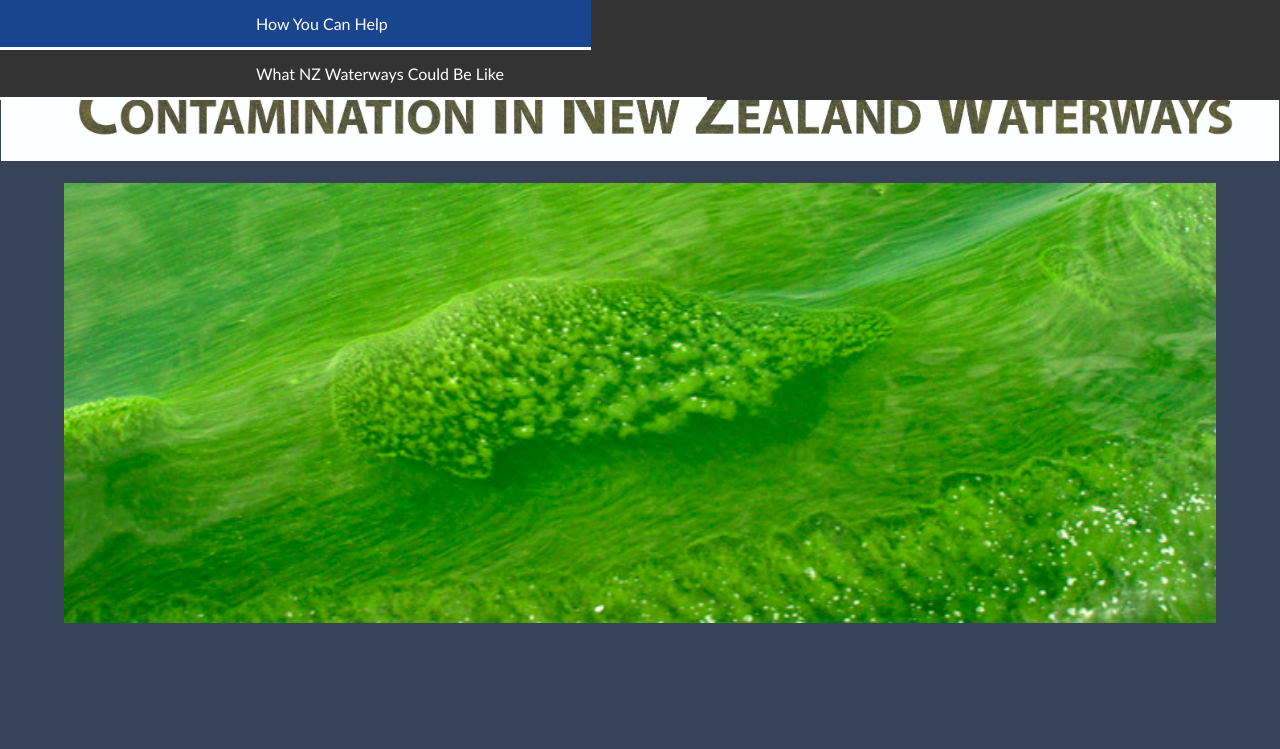
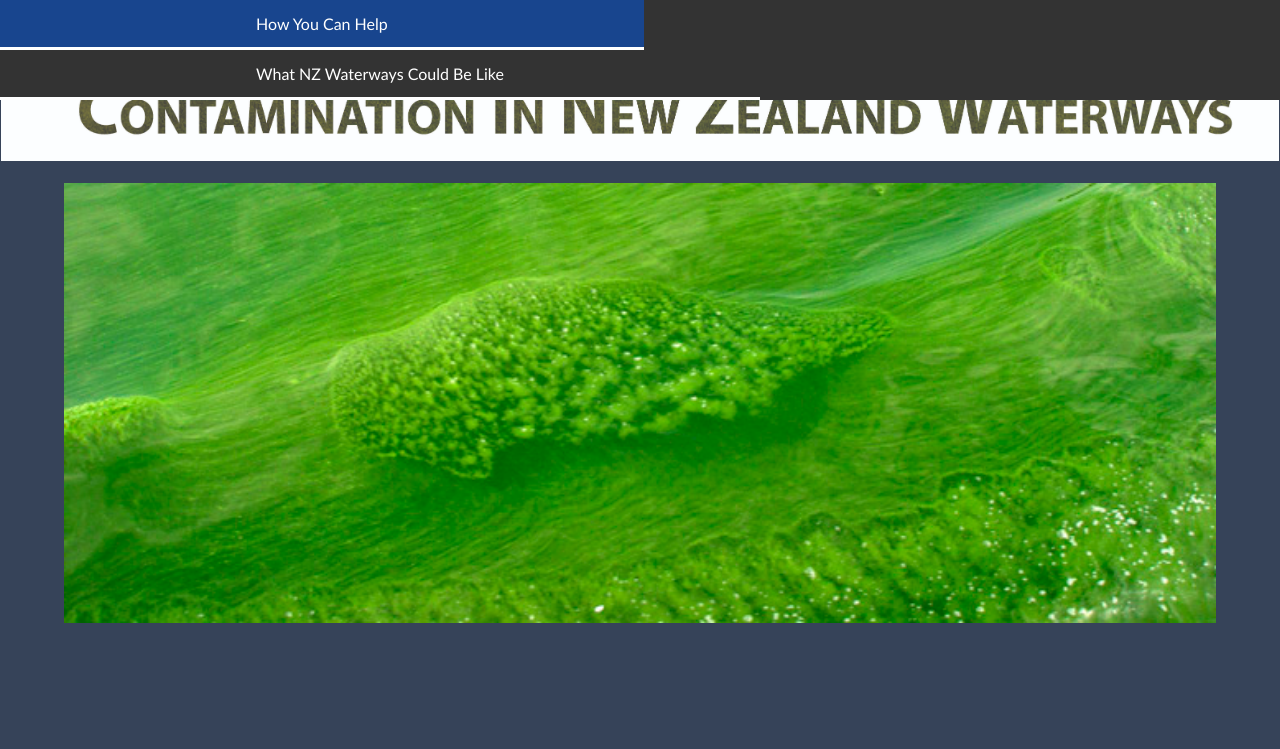
Before and after one commit to IsaacGray/isaacgray.github.io, a plain HTML site: page index.html in a window 1280 px wide. Shown: the top 749 px of the page. Drawn offline with Linux system fonts and the light colour scheme.

Commit message:
Update index.css

```diff
--- a/index.css
+++ b/index.css
@@ -25,7 +25,7 @@ li a {
     text-align: center;
     text-decoration: none;
 	padding-left: 20%;
-	padding-right: 15.9%;
+	padding-right: 20%;
 	padding-top: 1.1%;
 	padding-bottom: 1.1%;
 	border-bottom: solid;
@@ -70,4 +70,5 @@ margin-top: 0%;
 	padding-bottom:0.01%;
 	text-align: center;
 	margin-bottom:0%;
+	border-top: solid;
 }
```
